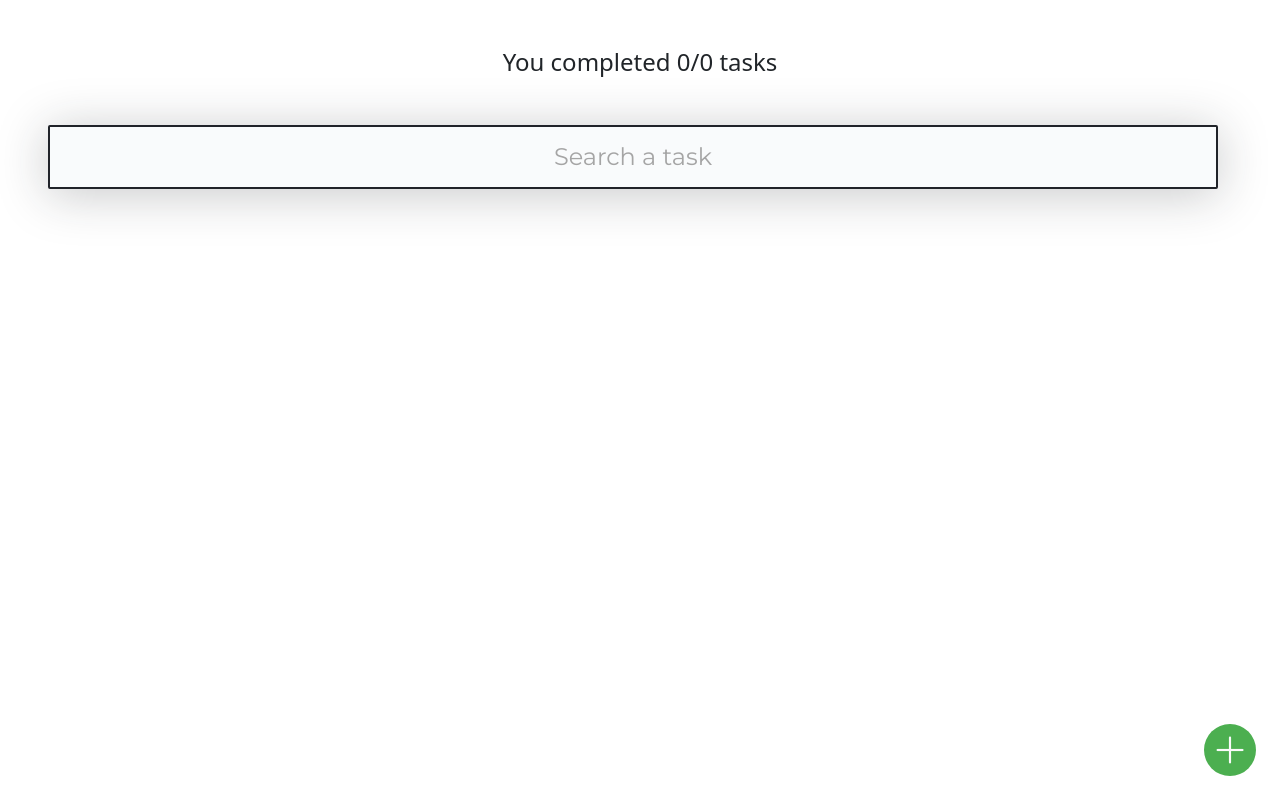
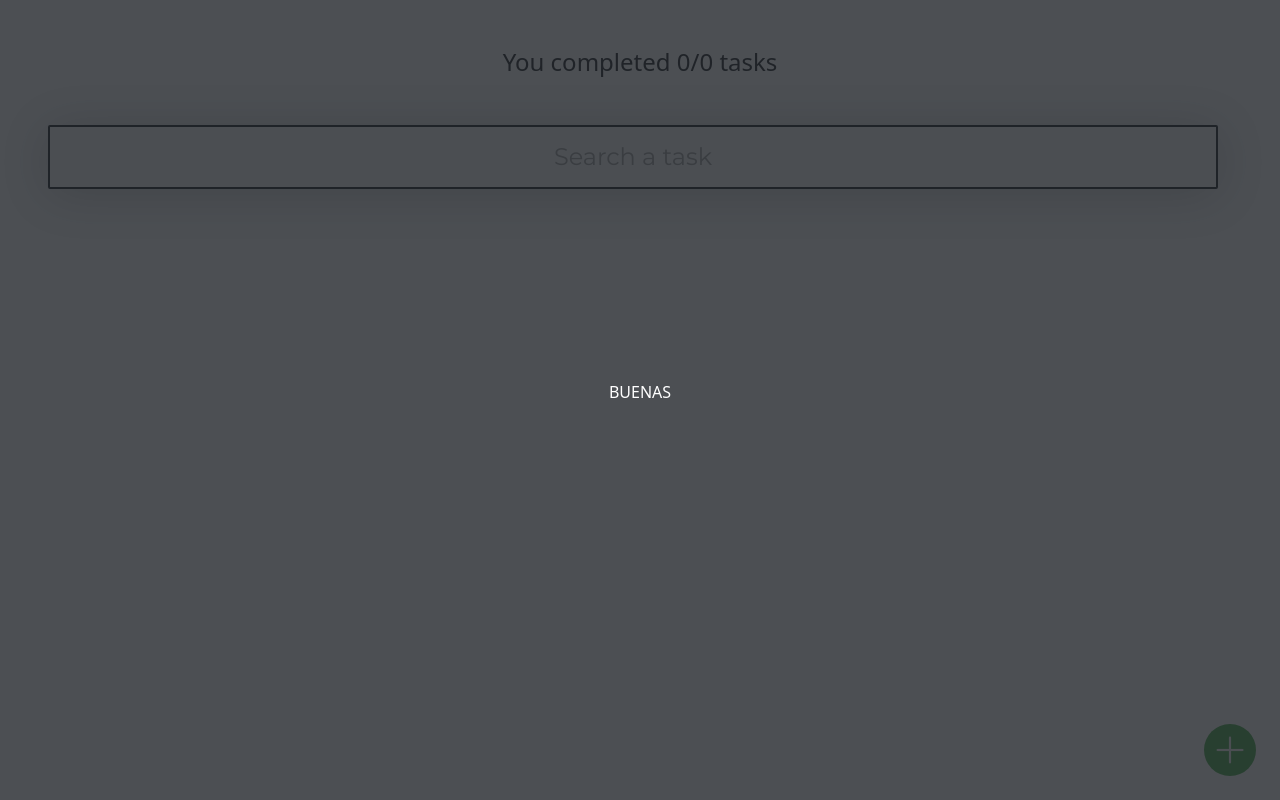
Before and after one commit to emanuelnav/todo-react-app, a React (Create React App) app: page / in a window 1280 px wide. Built offline with nearby package versions, Linux system fonts and the light colour scheme.

Commit message:
modal added

```diff
--- a/public/index.html
+++ b/public/index.html
@@ -16,5 +16,6 @@
   <body>
     <noscript>You need to enable JavaScript to run this app.</noscript>
     <div id="root"></div>
+    <div id="modal"></div>
   </body>
 </html>
--- a/src/App.js
+++ b/src/App.js
@@ -5,19 +5,33 @@ import { ToDoCounter } from './components/ToDoCounter';
 import { ToDoItem } from './components/ToDoItem';
 import { ToDoList } from './components/ToDoList';
 import { ToDoSearch } from './components/ToDoSearch';
+import { Modal } from './components/Modal';
 
-function App() {
-  const localStoreTasks = localStorage.getItem('TASKSLIST_V1');
+function useLocalStorage(itemName) {
+  const localStoreTasks = localStorage.getItem(itemName);
   let parsedTasks;
   if (!localStoreTasks) {
-    localStorage.setItem('TASKSLIST_V1', JSON.stringify([]))
+    localStorage.setItem(itemName, JSON.stringify([]))
     parsedTasks = [];
   } else {
     parsedTasks = JSON.parse(localStoreTasks);
   }
 
+  const [tasksList, setTasksList] = React.useState(parsedTasks);
+
+  const saveTasksList = (tasksList) => {
+    localStorage.setItem(itemName, JSON.stringify(tasksList))
+    setTasksList(tasksList)
+  };
+
+  return [tasksList, saveTasksList];
+
+};
+
+function App() {
+
   const [searchValue, setSearchValue] = React.useState('');
-  const [tasksList, setTasksList] = React.useState(parsedTasks);
+  const [tasksList, saveTasksList] = useLocalStorage('TASKSLIST_V1');
   const completedTasks = tasksList.filter(task => task.completed).length;
   const totalTasks = tasksList.length;
 
@@ -32,11 +46,6 @@ function App() {
       return taskName.includes(filter);
     });
   }
-
-  const saveTasksList = (tasksList) => {
-    localStorage.setItem('TASKSLIST_V1', JSON.stringify(tasksList))
-    setTasksList(tasksList)
-  };
 
   const toggleCompleteTask = (name) => {
     const taskIndex = tasksList.findIndex(task => task.name === name);
@@ -65,6 +74,11 @@ function App() {
                     onDelete={() => deleteTask(task.name)}/>
         )}
       </ToDoList>
+
+      <Modal>
+        <p>BUENAS</p>
+      </Modal>
+
       <CreateToDoButton/>
     </React.Fragment>
   );
--- /dev/null
+++ b/src/components/Modal.js
@@ -0,0 +1,16 @@
+import ReactDOM from 'react-dom';
+import React from 'react';
+import '../css/Modal.css';
+
+function Modal({ children }) {
+    return (
+        ReactDOM.createPortal(
+            <div className="ModalBackground">
+                {children}
+            </div>,
+            document.getElementById('modal')
+        )
+    );
+}
+
+export { Modal };
--- a/src/components/ToDoItem.js
+++ b/src/components/ToDoItem.js
@@ -1,5 +1,5 @@
-import React from 'react'
-import '../css/ToDoItem.css'
+import React from 'react';
+import '../css/ToDoItem.css';
 
 function ToDoItem(props) {
     return (
--- /dev/null
+++ b/src/css/Modal.css
@@ -0,0 +1,12 @@
+.ModalBackground {
+    background: rgba(32,35,41,.8);
+    position: fixed;
+    top: -10px;
+    left: -10px;
+    right: -10px;
+    bottom: -10px;
+    display: flex;
+    justify-content: center;
+    align-items: center;
+    color: white;
+  }
```
